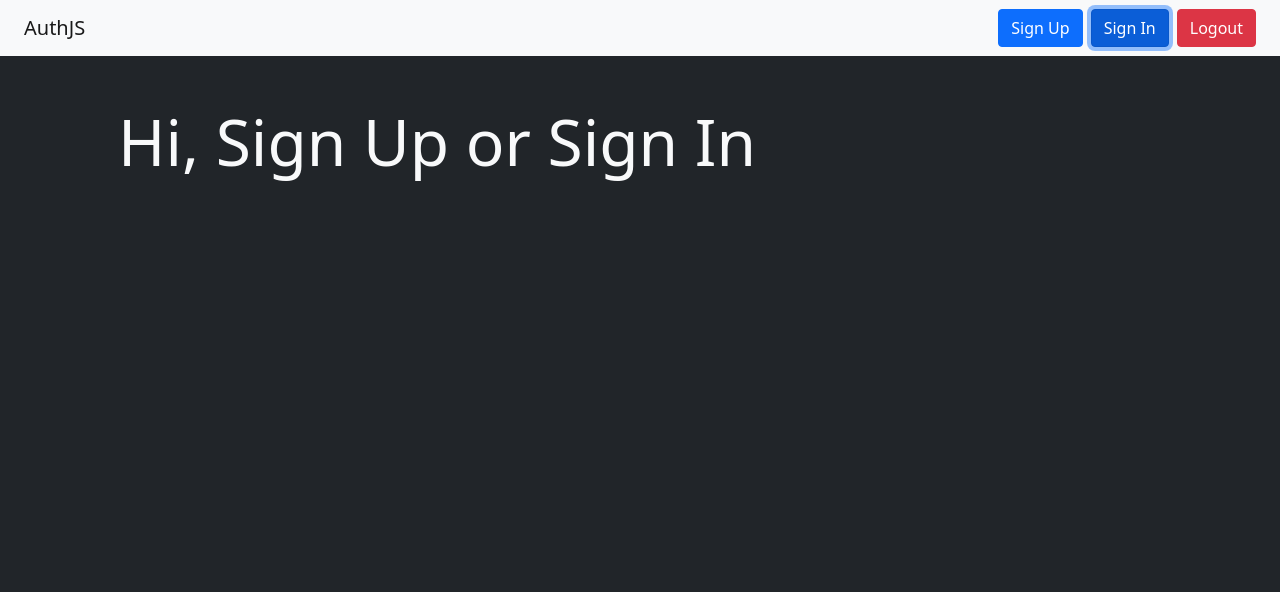
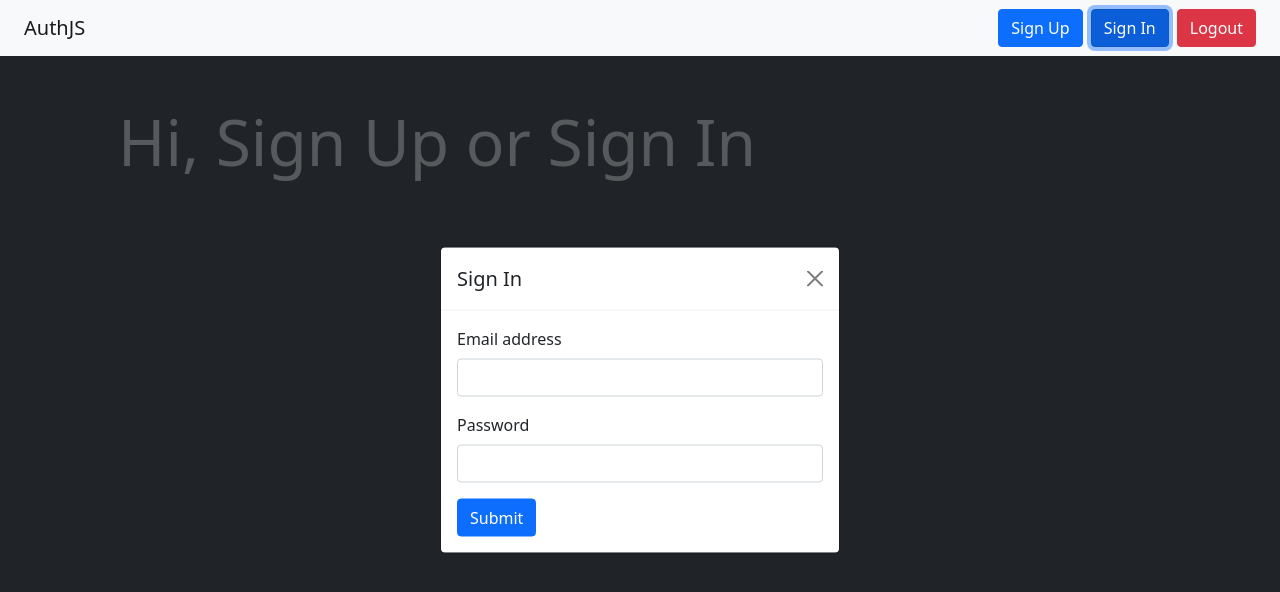
Before and after one commit to Djibba/authFirebaseWithReact, a React (Create React App) app: page / in a window 1280 px wide. Both pictures are taken after a click on the button "Sign In". Shown: the top 592 px of the page. Built offline with nearby package versions, Linux system fonts and the light colour scheme.

Commit message:
implemented SignIn section

```diff
--- a/src/App.js
+++ b/src/App.js
@@ -2,11 +2,13 @@ import { Routes, Route} from 'react-router-dom';
 import Home from './Pages/Home';
 import Navbar from './Components/Navbar';
 import SignupModal from './Components/SignupModal';
+import SigninModal from './Components/SigninModal';
 
 function App() {
   return (
     <>
       <SignupModal />
+      <SigninModal />
       <Navbar />
       <Routes>
         <Route path="/" element={<Home />} />
--- /dev/null
+++ b/src/Components/SigninModal.js
@@ -0,0 +1,49 @@
+import React, {useContext} from 'react'
+import { UserContext } from '../Context/UserContext'
+
+export default function SigninModal() {
+
+    const {modal, toggle} = useContext(UserContext)
+
+  return (
+    <>
+        {modal.signin && (
+            <div className="position-fixed top-0 vw-100 vh-100">
+                <div className="w-100 h-100 bg-dark bg-opacity-75" onClick={() => toggle('close')}>
+                    <div className="position-absolute top-50 start-50 translate-middle" style={{ minWidth: '400px' }}>
+                        <div className="modal-dialog">
+                            <div className="modal-content">
+                                <div className="modal-header">
+                                    <h5 className="modal-title">Sign In</h5>
+                                    <button className='btn-close' onClick={() => toggle('close')}></button>
+                                </div>
+
+                                <div className="modal-body">
+                                    <form className='sign-in-form'>
+
+                                        <div className="mb-3">
+                                            <label htmlFor="signInEmail" className="form-label">Email address</label>
+                                            <input type="email" name='email' className="form-control" id="signInEmail" required/>
+                                        </div>
+
+                                        <div className="mb-3">
+                                            <label htmlFor="signInPassword" className="form-label">Password</label>
+                                            <input type="password" name='password' className="form-control" id="signInPassword" required/>
+                                        <p className="text-danger mt-1"></p>
+
+                                        </div>
+
+                                        <button type="submit" className="btn btn-primary">Submit</button>
+                                    </form>
+                                </div>
+
+                            </div>
+                        </div>
+                    </div>
+                </div>
+            </div>
+        )}
+
+    </>
+  )
+}
```
